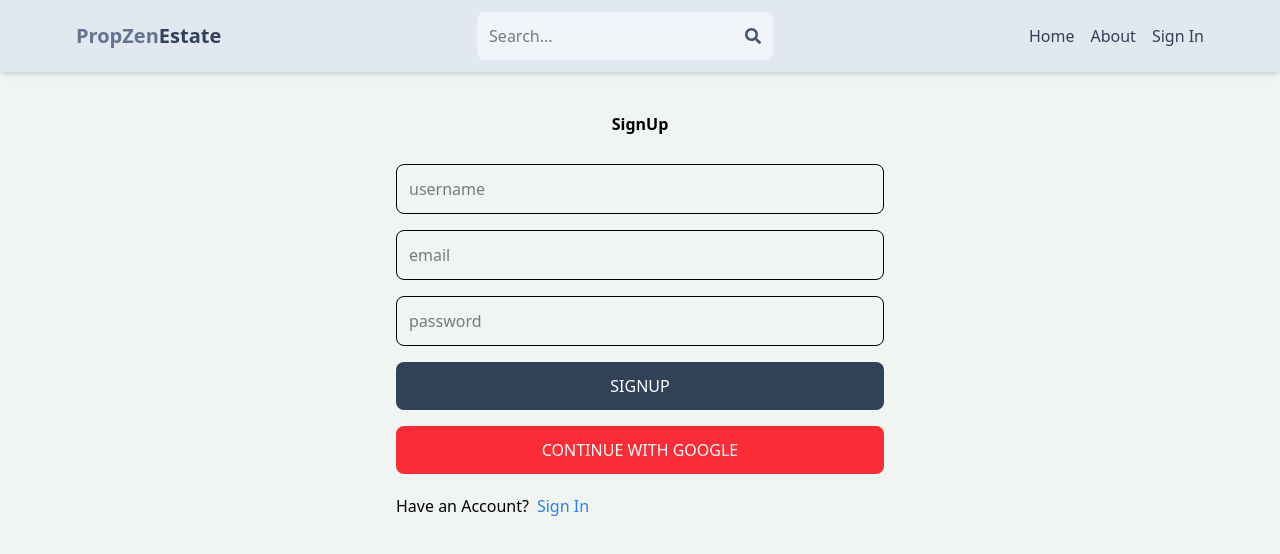
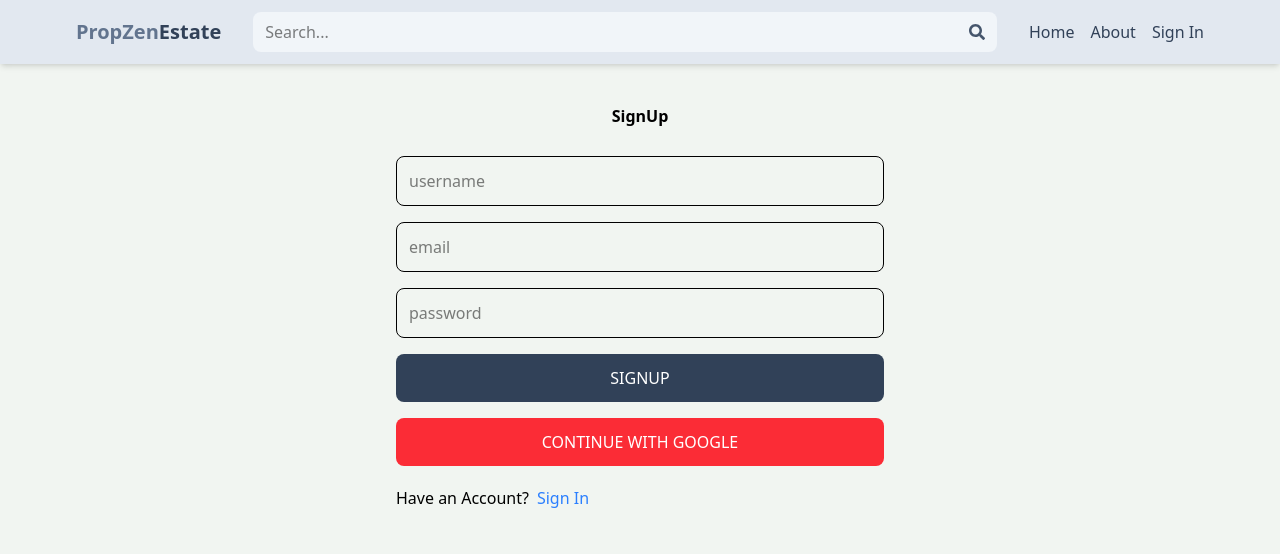
Before and after one commit to abhinandan0245/mern-estate, a React (Vite) app in the folder client/: page /sign-up in a window 1280 px wide. Shown: the top 554 px of the page. Built offline with nearby package versions, Linux system fonts and the light colour scheme; no server answers.

Commit message:
update the header and make the profile page private

```diff
--- a/client/src/App.jsx
+++ b/client/src/App.jsx
@@ -6,6 +6,7 @@ import SignUp from "./pages/SignUp";
 import Profile from "./pages/Profile";
 import About from "./pages/About";
 import Header from "./components/Header";
+import PrivateRoute from "./components/PrivateRoute";
 
 export default function App() {
   return (
@@ -14,8 +15,10 @@ export default function App() {
       <Routes>
         <Route path="/" element={<Home />} />
         <Route path="/sign-in" element={<SignIn />} />
-        <Route path="/sign-up" element={<SignUp />} />{" "}
+        <Route path="/sign-up" element={<SignUp />} />
+        <Route element={<PrivateRoute/>}>
         <Route path="/profile" element={<Profile />} />
+        </Route>
         <Route path="/about" element={<About />} />
       </Routes>
     </BrowserRouter>
--- a/client/src/components/Header.jsx
+++ b/client/src/components/Header.jsx
@@ -1,44 +1,64 @@
-import React from 'react'
+import React from "react";
 import { FaSearch } from "react-icons/fa";
-import { Link } from 'react-router-dom';
+import { Link } from "react-router-dom";
+import { useSelector } from "react-redux";
 
 export default function Header() {
+  const { currentUser } = useSelector((state) => state.user);
+  console.log("Current User in Header:", currentUser);
+
   return (
     <header className="bg-slate-200 shadow-md">
-      <div className="flex justify-between items-center max-w-6xl  mx-auto p-3">
-        <Link to="/">
+      <div className="flex flex-wrap justify-between items-center max-w-6xl mx-auto p-3 overflow-visible">
+        {/* Logo */}
+        <Link to="/" className="flex-shrink-0">
           <h1 className="font-bold text-sm sm:text-xl flex flex-wrap">
             <span className="text-slate-500">PropZen</span>
             <span className="text-slate-700">Estate</span>
           </h1>
         </Link>
 
-        <form className="bg-slate-100 p-3 rounded-lg flex items-center">
+        {/* Search Bar */}
+        <form className="flex items-center bg-slate-100 px-3 py-2 rounded-lg w-full sm:w-auto sm:flex-1 mx-4 sm:mx-8">
           <input
             type="text"
-            name=""
-            id=""
             placeholder="Search..."
-            className="bg-transparent focus:outline-none w-24 sm:w-64"
+            className="flex-grow bg-transparent focus:outline-none text-sm sm:text-base"
           />
           <FaSearch className="text-slate-600" />
         </form>
-        <ul className="flex gap-4">
-          <Link to="/">
-            <li className="hidden sm:inline text-slate-700 hover:underline">
+
+        {/* Navigation */}
+        <ul className="flex items-center gap-4 flex-shrink-0">
+          <li>
+            <Link
+              to="/"
+              className="hidden sm:inline text-slate-700 hover:underline"
+            >
               Home
-            </li>
-          </Link>
-          <Link to="/about">
-            <li className="hidden sm:inline text-slate-700 hover:underline">
+            </Link>
+          </li>
+          <li>
+            <Link
+              to="/about"
+              className="hidden sm:inline text-slate-700 hover:underline"
+            >
               About
-            </li>
-          </Link>
-          <Link to="/sign-in">
-            <li className="sm:inline text-slate-700 hover:underline">
-              Sign In
-            </li>
-          </Link>
+            </Link>
+          </li>
+          <li>
+            <Link to="/profile">
+              {currentUser ? (
+                <img
+                  src={currentUser.avatar}
+                  alt="Profile"
+                  className="w-10 h-10 rounded-full object-cover border-2 border-slate-400 shadow-md hover:scale-105 transition-transform duration-300"
+                />
+              ) : (
+                <span className="text-slate-700 hover:underline">Sign In</span>
+              )}
+            </Link>
+          </li>
         </ul>
       </div>
     </header>
--- /dev/null
+++ b/client/src/components/PrivateRoute.jsx
@@ -0,0 +1,10 @@
+import React from 'react'
+import { useSelector } from 'react-redux'
+import { Navigate, Outlet } from 'react-router-dom'
+
+export default function PrivateRoute() {
+    const {currentUser} = useSelector((state => state.user))
+  return (
+    currentUser ? <Outlet/> : <Navigate to='/sign-in'/>
+  )
+}
```
